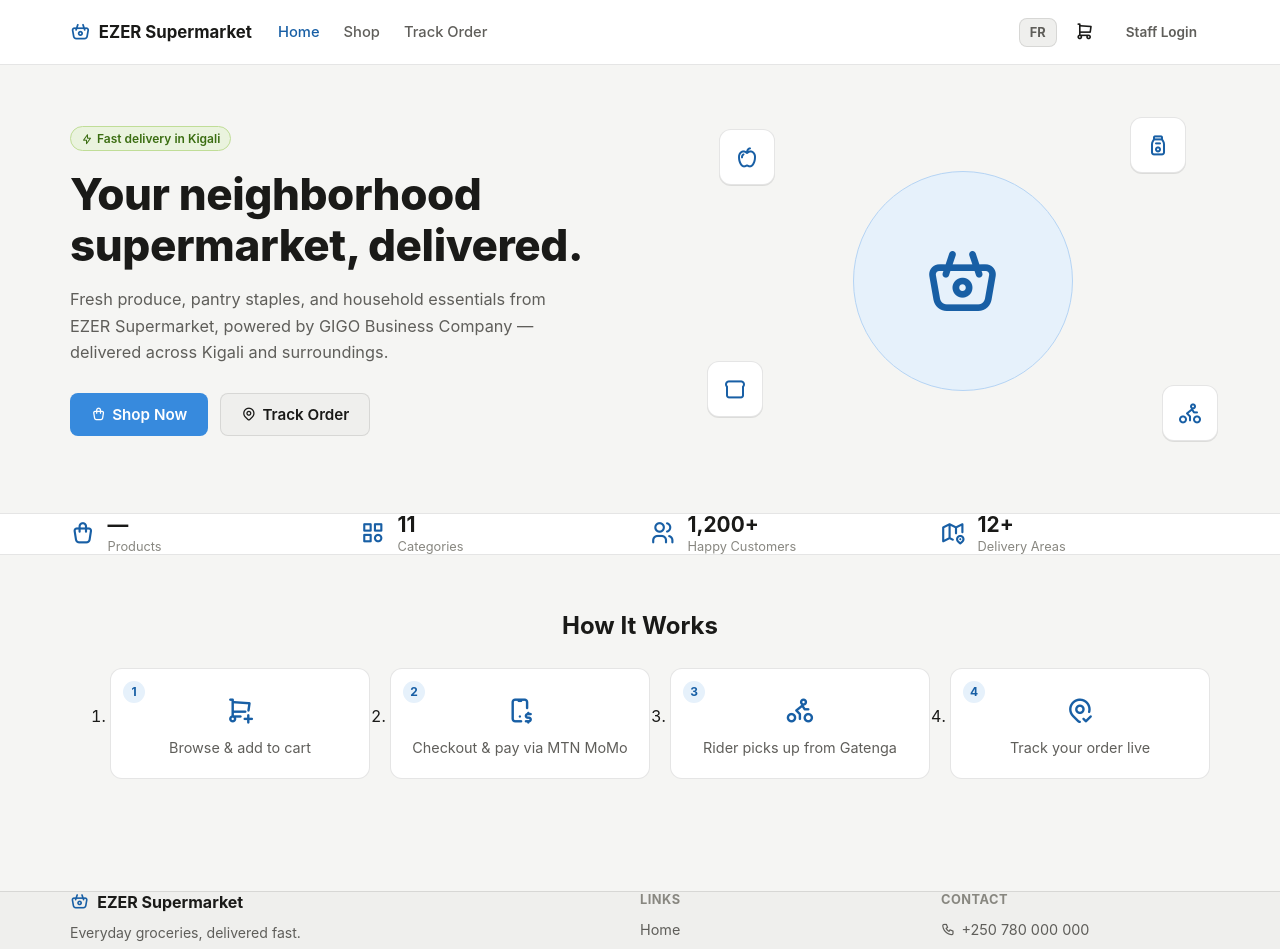
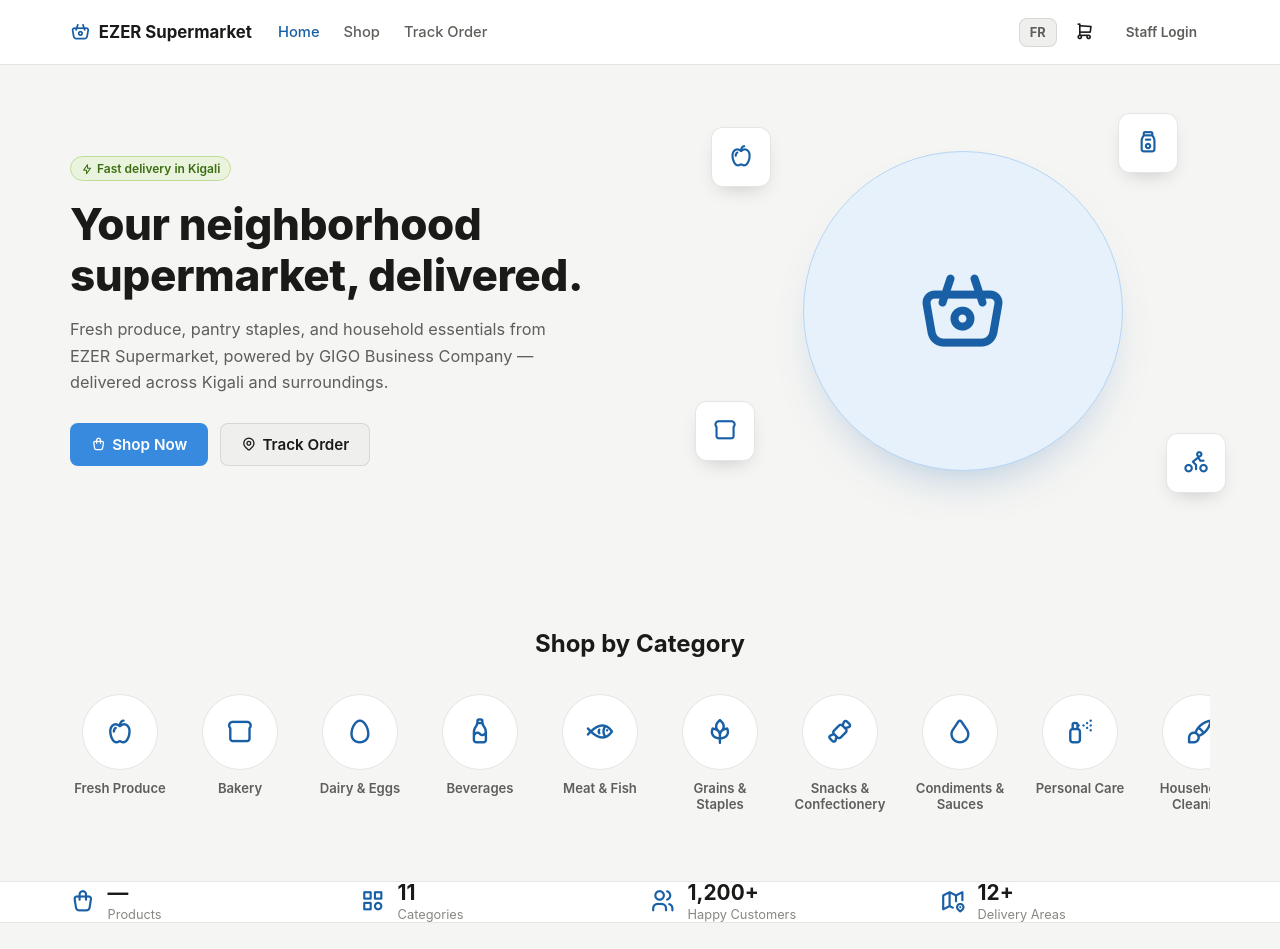
Before and after one commit to salvadev-sketch/ezer-supermarket, a React (Vite) app in the folder frontend/: page / in a window 1280 px wide. Shown: the top 949 px of the page. Built offline with nearby package versions, Linux system fonts and the light colour scheme; no server answers.

Commit message:
Redesign Home page: photo-forward hero, category strip, compact featured product cards

```diff
--- /dev/null
+++ b/frontend/src/components/home/CategoryStrip.css
@@ -0,0 +1,46 @@
+.category-strip-section { padding-top: 8px; padding-bottom: 32px; }
+
+.category-strip {
+  display: flex;
+  gap: 28px;
+  overflow-x: auto;
+  padding: 8px 4px 12px;
+  scrollbar-width: none;
+}
+.category-strip::-webkit-scrollbar { display: none; }
+
+.category-chip {
+  display: flex;
+  flex-direction: column;
+  align-items: center;
+  gap: 10px;
+  flex: 0 0 auto;
+  width: 92px;
+  text-align: center;
+}
+
+.category-chip-icon {
+  width: 76px;
+  height: 76px;
+  border-radius: 50%;
+  background: var(--surface-2);
+  border: 0.5px solid var(--border);
+  display: flex;
+  align-items: center;
+  justify-content: center;
+  transition: border-color 0.15s ease, transform 0.15s ease;
+}
+.category-chip-icon i { font-size: 1.8rem; color: var(--text-accent); }
+
+.category-chip:hover .category-chip-icon,
+.category-chip:focus-visible .category-chip-icon {
+  border-color: var(--border-accent);
+  transform: translateY(-3px);
+}
+
+.category-chip-label {
+  font-size: 0.82rem;
+  font-weight: 600;
+  color: var(--text-secondary);
+  line-height: 1.25;
+}
--- /dev/null
+++ b/frontend/src/components/home/CategoryStrip.jsx
@@ -0,0 +1,43 @@
+import { Link } from 'react-router-dom';
+import { useLanguage } from '../../context/LanguageContext.jsx';
+import './CategoryStrip.css';
+
+const CATEGORY_ICONS = {
+  'Fresh Produce': 'ti-apple',
+  'Bakery': 'ti-bread',
+  'Dairy & Eggs': 'ti-egg',
+  'Beverages': 'ti-bottle',
+  'Meat & Fish': 'ti-fish',
+  'Grains & Staples': 'ti-wheat',
+  'Snacks & Confectionery': 'ti-candy',
+  'Condiments & Sauces': 'ti-droplet',
+  'Personal Care': 'ti-spray',
+  'Household & Cleaning': 'ti-brush',
+  'Health & Baby': 'ti-heart',
+};
+
+export default function CategoryStrip() {
+  const { t } = useLanguage();
+
+  return (
+    <section className="section category-strip-section">
+      <div className="container">
+        <h2 className="section-title">{t('categoryStrip.title')}</h2>
+        <div className="category-strip">
+          {Object.entries(CATEGORY_ICONS).map(([category, icon]) => (
+            <Link
+              to={`/shop?category=${encodeURIComponent(category)}`}
+              className="category-chip"
+              key={category}
+            >
+              <span className="category-chip-icon">
+                <i className={`ti ${icon}`} aria-hidden="true" />
+              </span>
+              <span className="category-chip-label">{t(`categories.${category}`)}</span>
+            </Link>
+          ))}
+        </div>
+      </div>
+    </section>
+  );
+}
--- /dev/null
+++ b/frontend/src/components/home/FeaturedProductCard.css
@@ -0,0 +1,72 @@
+.featured-card {
+  overflow: hidden;
+  transition: transform 0.15s ease, box-shadow 0.15s ease;
+}
+.featured-card:hover { transform: translateY(-3px); box-shadow: 0 12px 24px -14px rgba(0, 0, 0, 0.25); }
+.featured-card-out { opacity: 0.6; }
+
+.featured-card-image {
+  position: relative;
+  width: 100%;
+  aspect-ratio: 1 / 1;
+  background: var(--surface-1);
+}
+.featured-card-image img {
+  width: 100%;
+  height: 100%;
+  object-fit: cover;
+  display: block;
+}
+.featured-card-icon {
+  width: 100%;
+  height: 100%;
+  display: flex;
+  align-items: center;
+  justify-content: center;
+  font-size: 3rem;
+}
+
+.featured-card-add {
+  position: absolute;
+  right: 10px;
+  bottom: -14px;
+  width: 36px;
+  height: 36px;
+  border-radius: 50%;
+  border: none;
+  background: var(--fill-accent);
+  color: var(--on-accent);
+  display: flex;
+  align-items: center;
+  justify-content: center;
+  font-size: 1.1rem;
+  box-shadow: 0 6px 14px -4px rgba(24, 95, 165, 0.5);
+  cursor: pointer;
+  transition: background 0.15s ease, transform 0.1s ease;
+}
+.featured-card-add:hover:not(:disabled) { background: var(--fill-accent-hover); }
+.featured-card-add:active:not(:disabled) { transform: scale(0.92); }
+.featured-card-add:disabled { background: var(--text-muted); cursor: not-allowed; }
+
+.featured-card-body { padding: 22px 14px 14px; }
+
+.featured-card-category {
+  font-size: 0.72rem;
+  text-transform: uppercase;
+  letter-spacing: 0.04em;
+  display: block;
+  margin-bottom: 4px;
+}
+
+.featured-card-name {
+  font-size: 0.95rem;
+  font-weight: 700;
+  margin-bottom: 6px;
+  line-height: 1.3;
+}
+
+.featured-card-price {
+  font-size: 0.95rem;
+  font-weight: 800;
+  color: var(--text-accent);
+}
--- /dev/null
+++ b/frontend/src/components/home/FeaturedProductCard.jsx
@@ -0,0 +1,37 @@
+import { useLanguage } from '../../context/LanguageContext.jsx';
+import { useCart } from '../../context/CartContext.jsx';
+import { formatFRw } from '../../utils/format.js';
+import { getStockStatus } from '../../data/products.js';
+import './FeaturedProductCard.css';
+
+export default function FeaturedProductCard({ product }) {
+  const { t } = useLanguage();
+  const { addItem } = useCart();
+  const isOut = getStockStatus(product) === 'outOfStock';
+
+  return (
+    <div className={`featured-card flat-card${isOut ? ' featured-card-out' : ''}`}>
+      <div className="featured-card-image">
+        {product.imageURL ? (
+          <img src={product.imageURL} alt={product.name} loading="lazy" />
+        ) : (
+          <span className="featured-card-icon" aria-hidden="true">{product.icon}</span>
+        )}
+        <button
+          type="button"
+          className="featured-card-add"
+          onClick={() => addItem(product, 1)}
+          disabled={isOut}
+          aria-label={t('shop.addToCart')}
+        >
+          <i className="ti ti-plus" aria-hidden="true" />
+        </button>
+      </div>
+      <div className="featured-card-body">
+        <span className="featured-card-category text-muted">{t(`categories.${product.category}`)}</span>
+        <h3 className="featured-card-name">{product.name}</h3>
+        <span className="featured-card-price">{formatFRw(product.price)}</span>
+      </div>
+    </div>
+  );
+}
--- a/frontend/src/components/home/FeaturedProducts.jsx
+++ b/frontend/src/components/home/FeaturedProducts.jsx
@@ -3,7 +3,7 @@
 import { useLanguage } from '../../context/LanguageContext.jsx';
 import { api } from '../../utils/api.js';
 import { mapProducts } from '../../utils/mapProduct.js';
-import ProductCard from '../shop/ProductCard.jsx';
+import FeaturedProductCard from './FeaturedProductCard.jsx';
 import './FeaturedProducts.css';
 
 export default function FeaturedProducts() {
@@ -43,7 +43,7 @@
         <div className="featured-grid">
           {loading
             ? Array.from({ length: 4 }).map((_, i) => <div className="product-card-skeleton" key={i} />)
-            : featured.map((product) => <ProductCard product={product} key={product.id} />)}
+            : featured.map((product) => <FeaturedProductCard product={product} key={product.id} />)}
         </div>
       </div>
     </section>
--- a/frontend/src/components/home/Hero.css
+++ b/frontend/src/components/home/Hero.css
@@ -29,46 +29,59 @@
 
 .hero-art {
   position: relative;
-  height: 320px;
+  height: 380px;
   display: flex;
   align-items: center;
   justify-content: center;
 }
 
-.hero-art-circle {
-  width: 220px;
-  height: 220px;
+.hero-art-blob {
+  width: 320px;
+  height: 320px;
   border-radius: 50%;
   background: var(--bg-accent);
   border: 0.5px solid var(--border-accent);
   display: flex;
   align-items: center;
   justify-content: center;
+  overflow: hidden;
+  box-shadow: 0 24px 48px -24px rgba(24, 95, 165, 0.35);
 }
-.hero-art-circle i { font-size: 5rem; color: var(--text-accent); }
+
+.hero-art-photo {
+  width: 84%;
+  height: 84%;
+  object-fit: cover;
+  border-radius: 50%;
+  box-shadow: 0 12px 28px -10px rgba(0, 0, 0, 0.25);
+}
+
+.hero-art-fallback-icon { font-size: 6rem; color: var(--text-accent); }
 
 .hero-art-chip {
   position: absolute;
-  width: 56px;
-  height: 56px;
+  width: 60px;
+  height: 60px;
   border-radius: var(--radius-lg);
   background: var(--surface-2);
   border: 0.5px solid var(--border);
   display: flex;
   align-items: center;
   justify-content: center;
-  box-shadow: 0 1px 0 var(--border);
+  box-shadow: 0 8px 20px -8px rgba(0, 0, 0, 0.2);
 }
-.hero-art-chip i { font-size: 1.5rem; color: var(--text-accent); }
+.hero-art-chip i { font-size: 1.6rem; color: var(--text-accent); }
 
-.hero-art-chip-1 { top: 8px; left: 4px; }
-.hero-art-chip-2 { bottom: 24px; left: -8px; }
-.hero-art-chip-3 { top: -4px; right: 24px; }
-.hero-art-chip-4 { bottom: 0; right: -8px; }
+.hero-art-chip-1 { top: 6px; left: -4px; }
+.hero-art-chip-2 { bottom: 40px; left: -20px; }
+.hero-art-chip-3 { top: -8px; right: 32px; }
+.hero-art-chip-4 { bottom: 8px; right: -16px; }
 
 @media (max-width: 860px) {
   .hero-inner { grid-template-columns: 1fr; }
-  .hero-art { height: 220px; order: -1; }
-  .hero-art-circle { width: 160px; height: 160px; }
-  .hero-art-circle i { font-size: 3.5rem; }
+  .hero-art { height: 260px; order: -1; }
+  .hero-art-blob { width: 220px; height: 220px; }
+  .hero-art-fallback-icon { font-size: 4rem; }
+  .hero-art-chip { width: 48px; height: 48px; }
+  .hero-art-chip i { font-size: 1.3rem; }
 }
--- a/frontend/src/components/home/Hero.jsx
+++ b/frontend/src/components/home/Hero.jsx
@@ -1,9 +1,29 @@
+import { useEffect, useState } from 'react';
 import { Link } from 'react-router-dom';
 import { useLanguage } from '../../context/LanguageContext.jsx';
+import { api } from '../../utils/api.js';
 import './Hero.css';
 
 export default function Hero() {
   const { t } = useLanguage();
+  const [heroImage, setHeroImage] = useState(null);
+
+  useEffect(() => {
+    let cancelled = false;
+    api
+      .get('/products/featured')
+      .then((list) => {
+        if (cancelled) return;
+        const withPhoto = (list || []).find((p) => p.imageURL);
+        if (withPhoto) setHeroImage(withPhoto.imageURL);
+      })
+      .catch(() => {
+        /* fall back to icon art below */
+      });
+    return () => {
+      cancelled = true;
+    };
+  }, []);
 
   return (
     <section className="hero">
@@ -25,8 +45,12 @@
         </div>
 
         <div className="hero-art" aria-hidden="true">
-          <div className="hero-art-circle">
-            <i className="ti ti-basket" />
+          <div className="hero-art-blob">
+            {heroImage ? (
+              <img src={heroImage} alt="" className="hero-art-photo" />
+            ) : (
+              <i className="ti ti-basket hero-art-fallback-icon" />
+            )}
           </div>
           <div className="hero-art-chip hero-art-chip-1"><i className="ti ti-apple" /></div>
           <div className="hero-art-chip hero-art-chip-2"><i className="ti ti-bread" /></div>
--- a/frontend/src/i18n/translations.js
+++ b/frontend/src/i18n/translations.js
@@ -19,6 +19,7 @@
       step4: 'Track your order live',
     },
     featured: { title: 'Featured Products', viewAll: 'View All Products' },
+    categoryStrip: { title: 'Shop by Category' },
     footer: {
       tagline: 'Everyday groceries, delivered fast.',
       landmark: 'Near Nyanza car parking',
@@ -105,6 +106,7 @@
       step4: 'Suivez votre commande en direct',
     },
     featured: { title: 'Produits Vedettes', viewAll: 'Voir Tous les Produits' },
+    categoryStrip: { title: 'Achetez par Catégorie' },
     footer: {
       tagline: 'Courses quotidiennes, livrées rapidement.',
       landmark: 'Près du parking de Nyanza',
--- a/frontend/src/pages/Home.jsx
+++ b/frontend/src/pages/Home.jsx
@@ -1,15 +1,17 @@
 import Hero from '../components/home/Hero.jsx';
+import CategoryStrip from '../components/home/CategoryStrip.jsx';
+import FeaturedProducts from '../components/home/FeaturedProducts.jsx';
 import StatsBar from '../components/home/StatsBar.jsx';
 import HowItWorks from '../components/home/HowItWorks.jsx';
-import FeaturedProducts from '../components/home/FeaturedProducts.jsx';
 
 export default function Home() {
   return (
     <>
       <Hero />
+      <CategoryStrip />
+      <FeaturedProducts />
       <StatsBar />
       <HowItWorks />
-      <FeaturedProducts />
     </>
   );
 }
```
